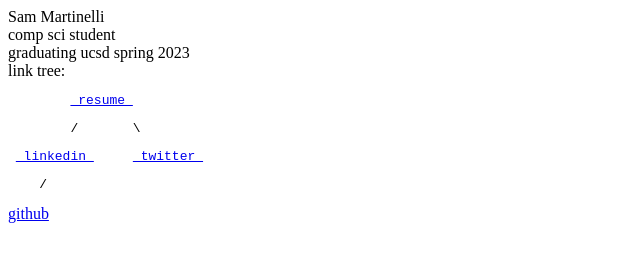
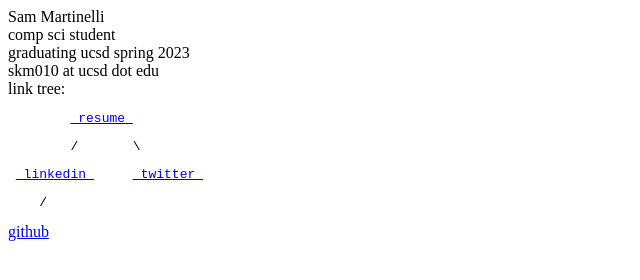
Before and after one commit to skmartinelli/Site, a plain HTML site: page index.html in a window 1280 px wide. Shown: the whole page, without its empty margins (0-640 px from the left). Drawn offline with Linux system fonts and the light colour scheme.

Commit message:
add email addy

```diff
--- a/index.html
+++ b/index.html
@@ -7,6 +7,7 @@
     <div>Sam Martinelli</div>
     <div>comp sci student</div>
     <div>graduating ucsd spring 2023</div>
+    <div> skm010 at ucsd dot edu </div>
     <div>link tree: </div>
     <pre>        <a href="https://docs.google.com/document/d/1XPMaB43Q6dsaSoNp95hPlg4hCfaw2OMQj-gJH0KGuF4/edit?usp=sharing"> resume </a>  </pre>
     <pre>        /       \  </pre>
```
